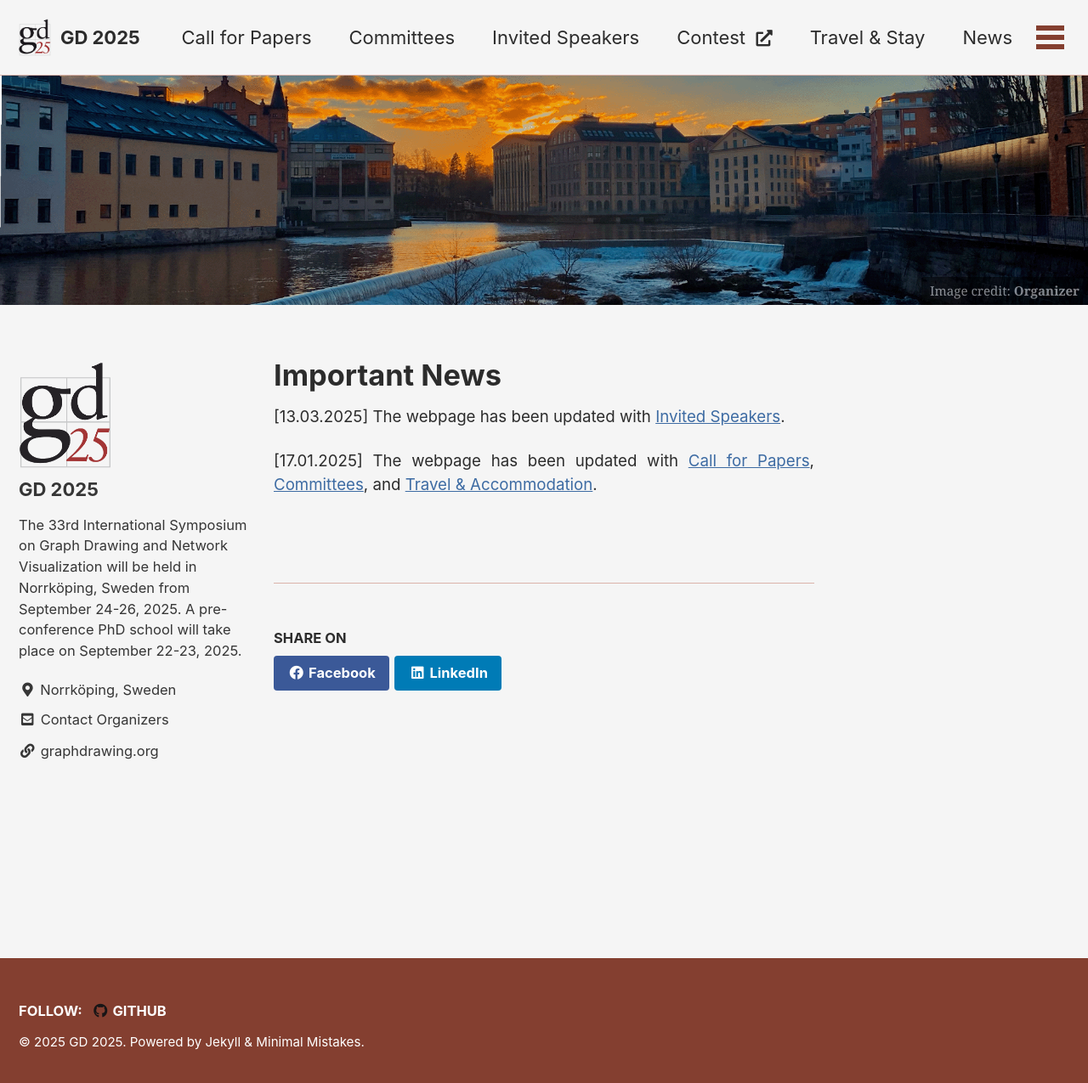
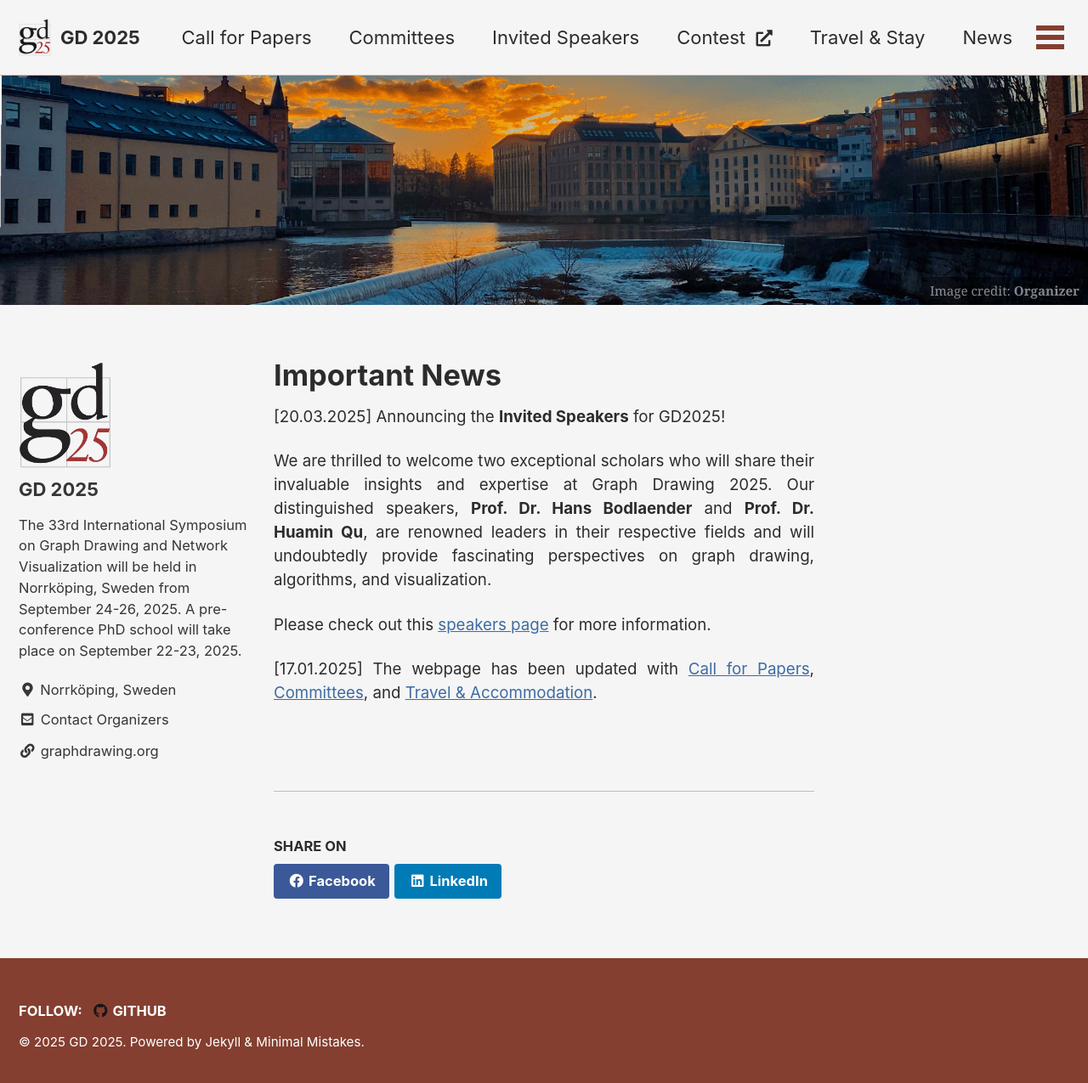
Before and after one commit to graphdrawing/gd2025, a Jekyll site: the page built from pages/news.md, in a window 1280 px wide and 1283 px high. Shown: the top 1275 px of the window at 85% size. Built offline with Jekyll 4.4.1, drawn with Linux system fonts in a browser that asks for light colours; cached includes are drawn as plain includes.

Commit message:
added another invited speaker info

```diff
--- a/pages/news.md
+++ b/pages/news.md
@@ -9,6 +9,11 @@ header:
 # toc: true
 ---
 
-[13.03.2025] The webpage has been updated with [Invited Speakers](../speaker/).
+[20.03.2025] Announcing the **Invited Speakers** for GD2025!
+
+We are thrilled to welcome two exceptional scholars who will share their invaluable insights and expertise at Graph Drawing 2025. Our distinguished speakers, **Prof. Dr. Hans Bodlaender** and **Prof. Dr. Huamin Qu**, are renowned leaders in their respective fields and will undoubtedly provide fascinating perspectives on graph drawing, algorithms, and visualization.
+
+Please check out this [speakers page](../speaker/) for more information.
+
 
 [17.01.2025] The webpage has been updated with [Call for Papers](../cfp/), [Committees](../committee/), and [Travel & Accommodation](../travel_accommodation/).
```
Also changed, not shown: pages/speaker.md (+19 -5 lines), 2 other files.
